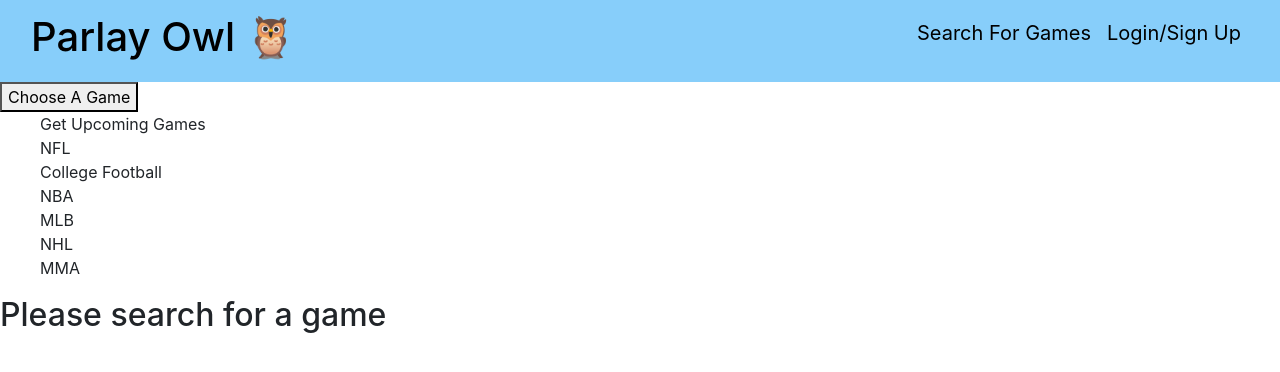
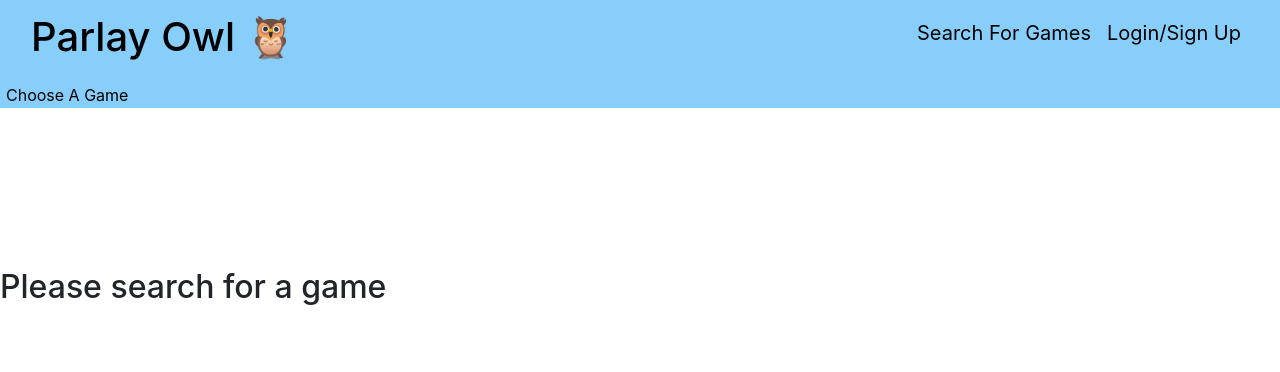
Before and after one commit to BMArsenault/ParlayOwl, a React (Create React App) app in the folder client/: page / in a window 1280 px wide. Shown: the top 372 px of the page. Built offline with nearby package versions, Linux system fonts and the light colour scheme.

Commit message:
got the base css for the dropdown might add some javascript to the animation for a better effect

```diff
--- a/client/src/pages/search-games.css
+++ b/client/src/pages/search-games.css
@@ -1,4 +1,46 @@
+ul {
+  list-style: none;
+  margin: 0;
+  padding: 0;
+}
 li {
-  list-style: none;
   cursor: pointer;
 }
+.dropdown {
+  background-color: lightskyblue;
+  position: relative;
+}
+.dropdown-btn {
+  display: flex;
+  justify-content: flex-start;
+  color: black;
+  background: none;
+  border: none;
+  text-decoration: none;
+}
+.dropdown-btn:hover {
+  color: aliceblue;
+}
+.sports-games-list-container {
+}
+.sports-games-list {
+}
+.dropdown-content {
+  position: absolute;
+  left: 0;
+  background-color: rgb(197, 231, 252);
+  box-shadow: 0 2px 15px rgba(0, 0, 0, 0.2);
+  padding: 0.75rem;
+  border-radius: 0.2rem;
+  opacity: 0;
+  transition: opacity 200ms ease-in-out, transform 200ms ease-in-out;
+  transform: translateY(-10px);
+}
+
+.dropdown > .dropdown-btn:focus + .dropdown-content {
+  opacity: 1;
+  transform: translateY(0px);
+}
+.game-text {
+  margin-top: 10rem;
+}
```
